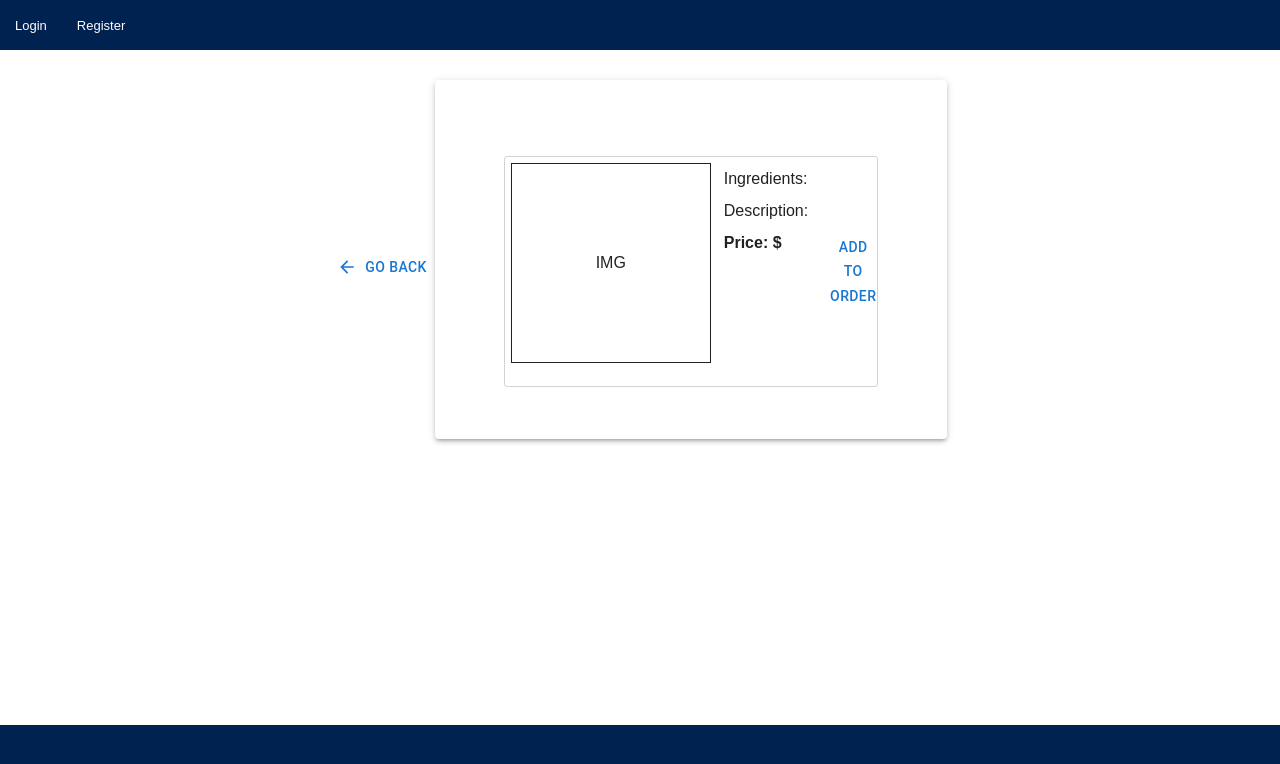
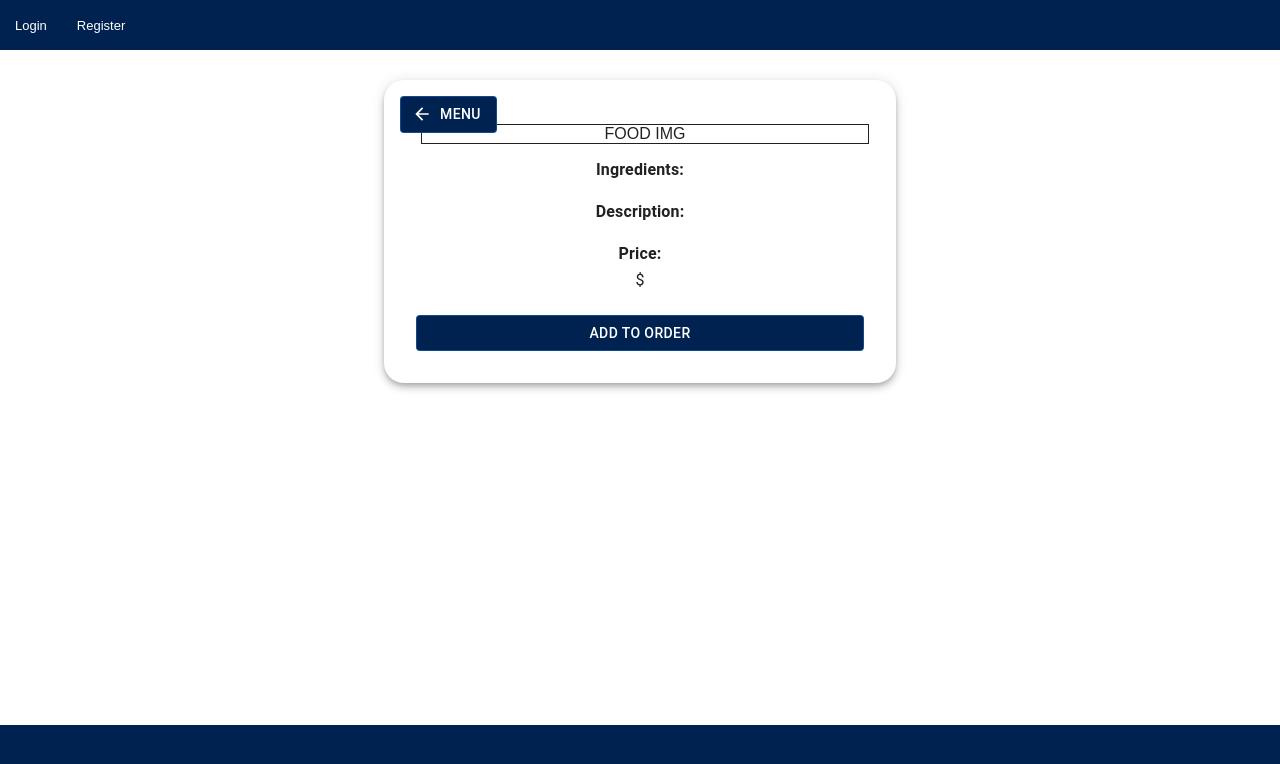
Before and after one commit to JStarL/capstone-project, a React (Create React App) app in the folder frontend/my-app/: page /customer/1/1 in a window 1280 px wide. Shown: the top 764 px of the page. Built offline with nearby package versions, Linux system fonts and the light colour scheme; no server answers.

Commit message:
Improve style for individual food item

```diff
--- a/frontend/my-app/src/pages/FoodItemPage.jsx
+++ b/frontend/my-app/src/pages/FoodItemPage.jsx
@@ -1,56 +1,82 @@
 import React from 'react';
 import '../App.css';
-import { Button, TextField, Typography, Paper } from '@mui/material';
+import { Button, TextField, Typography, Paper, Box } from '@mui/material';
 import ArrowBackIcon from '@mui/icons-material/ArrowBack';
 import { useNavigate, useParams } from 'react-router-dom';
 import makeRequest from '../makeRequest';
+import { StyledButton } from './CustomerOrStaff';
 
 function FoodItemPage() {
   const navigate = useNavigate();
   const sessionId = localStorage.getItem('session_id');
   const [foodData, setFoodData] = React.useState({});
-	const params = useParams()
+  const params = useParams();
   const [foodId, setFoodId] = React.useState(params.foodId);
 
   React.useEffect(() => {
-		setFoodId(params.foodId)
-		fetchFoodItemData()
+    setFoodId(params.foodId);
+    fetchFoodItemData();
   }, [foodId]);
 
   async function fetchFoodItemData() {
-		// CHANGE URL WHEN MENU ID is stored after searching a restaurant
     const url = `/customer/view_menu_item?session_id=${sessionId}&menu_item_id=${foodId}`;
-		const data = await makeRequest(url, 'GET', undefined, undefined)
-		console.log(data)
-		setFoodData(data)
+    const data = await makeRequest(url, 'GET', undefined, undefined);
+    console.log(data);
+    setFoodData(data);
   }
+
   if (!foodData) return <>loading...</>;
 
-	return <>
+  return (
+    <>
       <div className='login-page'>
-			{/* change the navigate later when customer route is more dynamic */}
-			<Button onClick={() => navigate('/customer/1')} startIcon={<ArrowBackIcon size='large' />}>Go Back</Button>
-			<Paper className='paper' elevation={3} sx={{ p: 8, mb: 2}}>
-
-				<Typography className='h4' variant="h4" gutterBottom>{foodData.food_name}</Typography>
-				<div className='food-item-div'>
-					<div>
-						{foodData.image
-							? <div className='image'><img style={{ height: '200px', width: '200px', margin: '5px' }} src={foodData.food_image}></img></div>
-							: <div className='food-item-img'>IMG</div>}
+        <Paper className='paper' elevation={5} sx={{ p: 4, mb: 2, position: 'relative', borderRadius:'20px'}}>
+          <StyledButton variant='outlined' onClick={() => navigate('/customer/1')} startIcon={<ArrowBackIcon size='large' />} sx={{ position: 'absolute', top: '16px', left: '16px', width:'auto' }}>
+            menu
+          </StyledButton>
+          <Typography className='h4' variant='h4' gutterBottom>
+            {foodData.food_name}
+          </Typography>
+          {foodData.food_image ? (
+            <img style={{ width: '100%', height: 'auto', margin: '5px' }} src={foodData.food_image} alt='Food Item' />
+          ) : (
+            <div style={{ width: '100%', height: 'auto', margin: '5px' }} className='food-item-img'>
+              FOOD IMG
             </div>
-					<div className='food-item-middle'>
-						<div className='div-section'>Ingredients: {foodData.food_ingredients}</div>
-						<div className='div-section'>Description: {foodData.food_description}</div>
-						<div className='div-section'><b>Price: $ {foodData.food_price}</b></div>
+          )}
+          <div className='div-section'>
+            <Typography variant='subtitle1' fontWeight='bold'>
+              Ingredients:
+            </Typography>
+            <Typography>
+              {foodData.food_ingredients}
+            </Typography>
           </div>
-					<div className='food-item-button'>
-						<Button>Add to Order</Button>
+          <div className='div-section'>
+            <Typography variant='subtitle1' fontWeight='bold'>
+              Description:
+            </Typography>
+            <Typography>
+              {foodData.food_description}
+            </Typography>
           </div>
+          <div className='div-section'>
+            <Typography variant='subtitle1' fontWeight='bold'>
+              Price:
+            </Typography>
+            <Typography>
+              $ {foodData.food_price}
+            </Typography>
           </div>
+          <Box mt={2}>
+            <StyledButton variant='outlined'>
+              Add to Order
+            </StyledButton>
+          </Box>
         </Paper>
       </div>
     </>
+  );
 }
 
 export default FoodItemPage;
```
Lines whose indentation alone changed are shown as unchanged.
